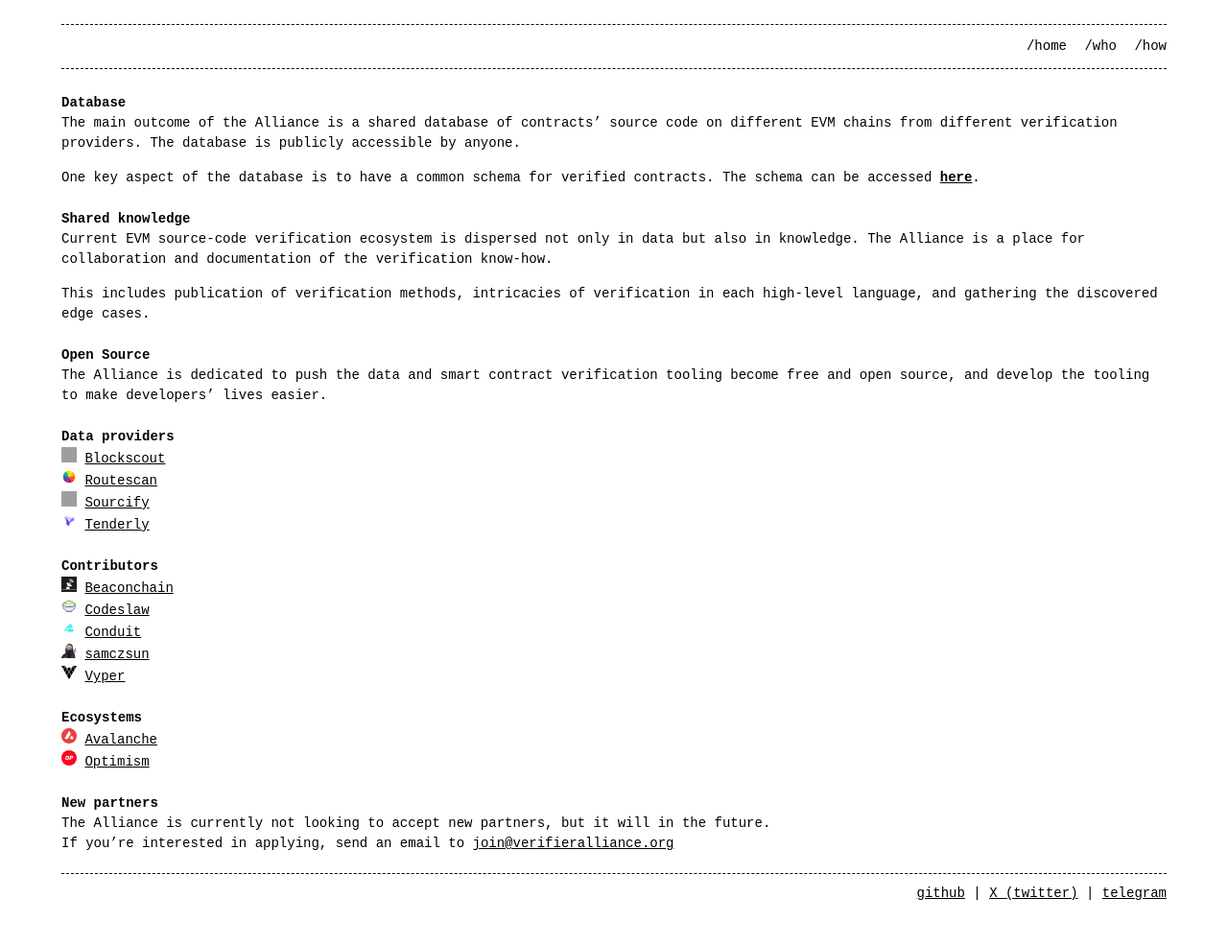
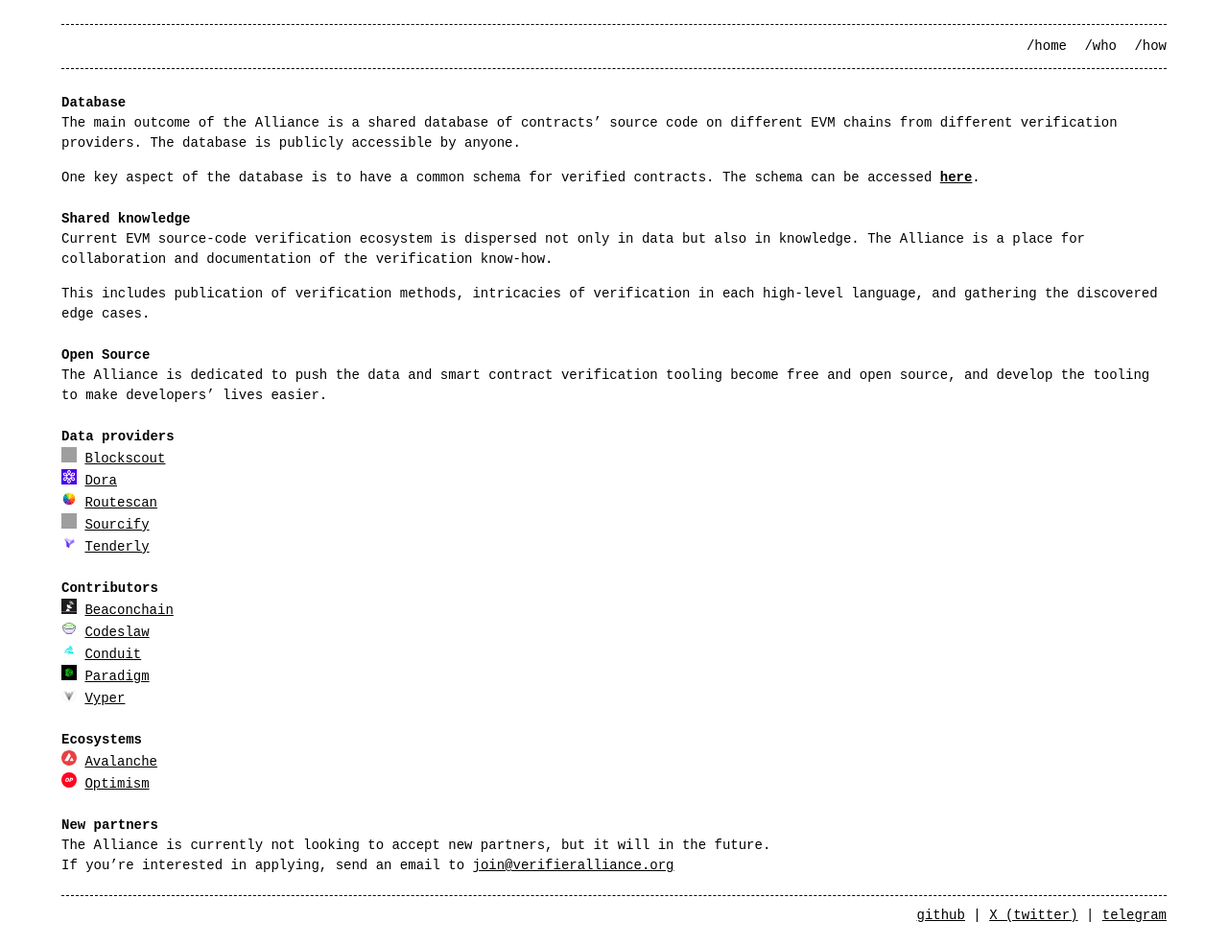
Before and after one commit to verifier-alliance/verifier-alliance.github.io, a Jekyll site: the page built from who.md, in a window 1280 px wide. Shown: the whole page at 96% size. Built offline with Jekyll 4.4.1, drawn with Linux system fonts in a browser that asks for light colours; before the commit the page ends 962 px from its top, so only the background shows below that; grey boxes are pictures that could not be loaded.

Commit message:
Added new partners
Dora (Implementer) and substituted samczsun with Paradigm

```diff
--- a/who.md
+++ b/who.md
@@ -23,6 +23,7 @@
 ## Data providers
 
 ![blockscout_icon](/assets/icons/blockscout.svg){: .inline-image} [Blockscout](https://blockscout.com)
+![dora_icon](/assets/icons/dora.png){: .inline-image} [Dora](https://ondora.xyz)
 ![routescan_icon](/assets/icons/routescan.svg){: .inline-image} [Routescan](https://routescan.io)
 ![sourcify_icon](/assets/icons/sourcify.svg){: .inline-image} [Sourcify](https://sourcify.dev)
 ![tenderly_icon](/assets/icons/tenderly.png){: .inline-image} [Tenderly](https://tenderly.co)
@@ -32,8 +33,8 @@
 ![beaconcha.in_icon](/assets/icons/beaconcha.in.jpg){: .inline-image} [Beaconchain](https://beaconcha.in)
 ![codeslaw_icon](/assets/icons/codeslaw.svg){: .inline-image} [Codeslaw](https://www.codeslaw.app/)
 ![conduit_icon](/assets/icons/conduit.svg){: .inline-image} [Conduit](https://conduit.xyz)
-![samczsun_icon](/assets/icons/samczsun.jpg){: .inline-image} [samczsun](https://twitter.com/samczsun)
-![vyper_icon](/assets/icons/vyper.svg){: .inline-image} [Vyper](https://docs.vyperlang.org/)
+![paradigm_icon](/assets/icons/paradigm.png){: .inline-image} [Paradigm](https://www.paradigm.xyz/)
+![vyper_icon](/assets/icons/vyper.png){: .inline-image} [Vyper](https://docs.vyperlang.org/)
 
 ## Ecosystems
 
```
Also changed, not shown: assets/icons/dora.png (added), assets/icons/paradigm.png (added), assets/icons/vyper.png (added), assets/icons/vyper.svg (deleted), 2 other files.
